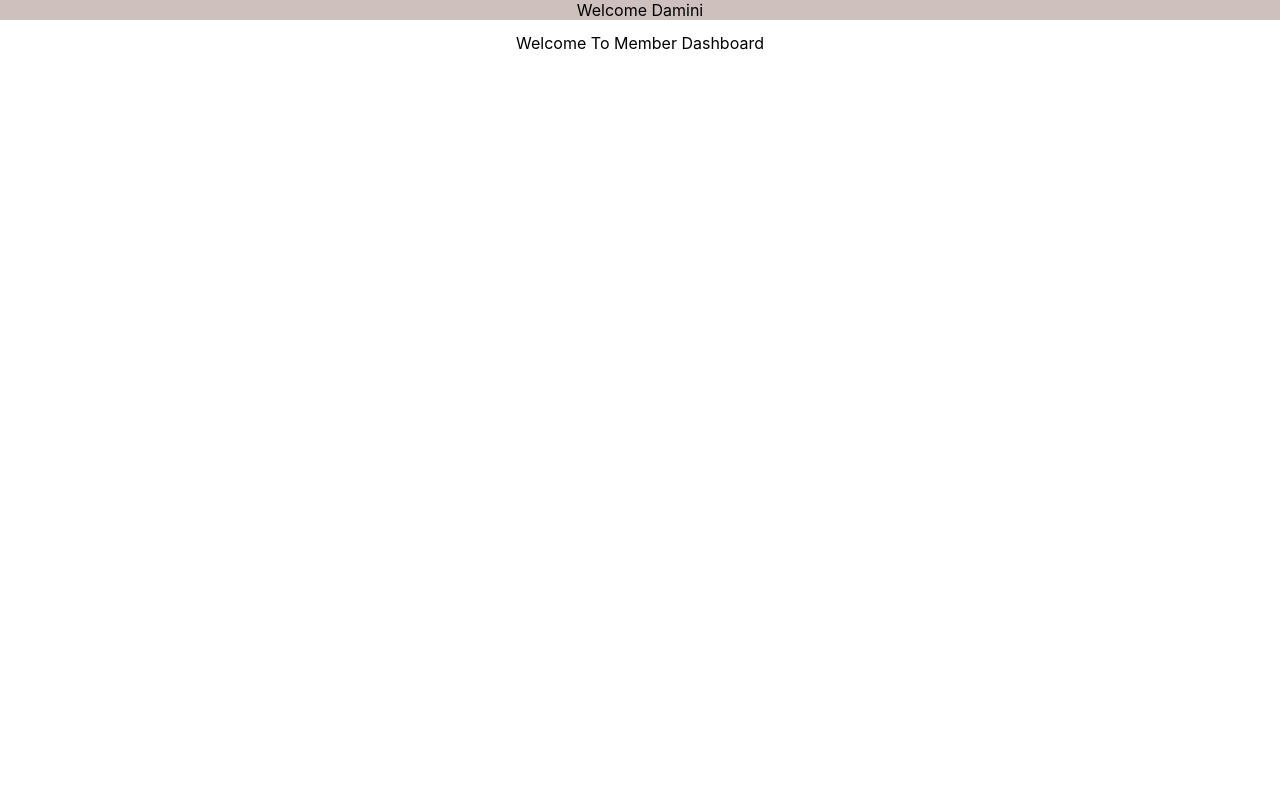
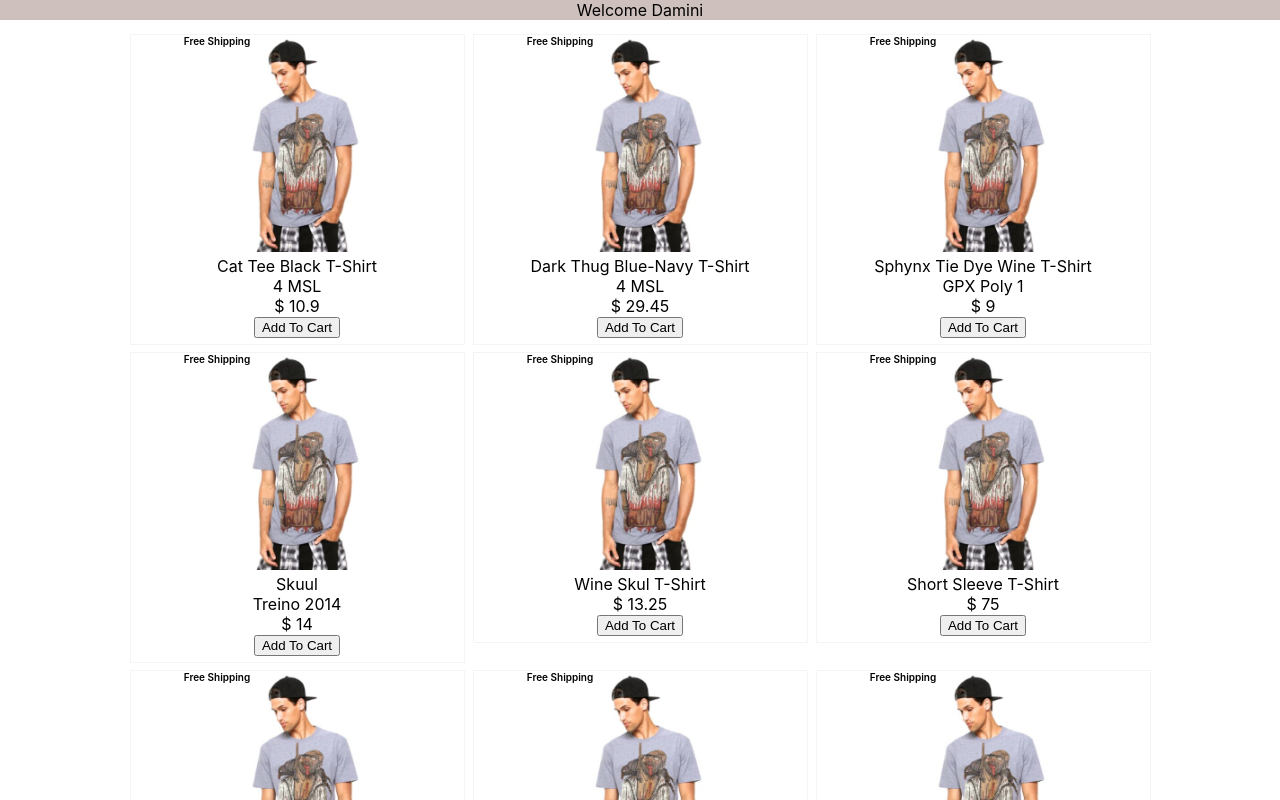
Before and after one commit to Damini25/ReactFirst, a React (Create React App) app: page /member in a window 1280 px wide. Shown: the top 800 px of the page. Built offline with nearby package versions, Linux system fonts and the light colour scheme.

Commit message:
Products part in progress

```diff
--- a/src/assets/mockJson/products.json
+++ b/public/assets/mockJson/products.json
@@ -18,7 +18,7 @@
         "id": 13,
         "sku": 51498472915966366,
         "title": "Dark Thug Blue-Navy T-Shirt",
-        "description": "",
+        "description": "4 MSL",
         "availableSizes": ["M"],
         "style": "Front print and paisley print",
         "price": 29.45,
--- a/src/member/memberRouting.js
+++ b/src/member/memberRouting.js
@@ -1,12 +1,13 @@
 import React from 'react';
 import MemberDashboard from './memberDashBoard/memberDashboard';
 import {Route,Switch, BrowserRouter as Router} from 'react-router-dom';
+import MainProductListing from './products/products';
 
 class MemberRouting extends React.Component {
     render() {
         return <Router>
             <Switch>
-                <Route path="" exact strict component={MemberDashboard}></Route>
+                <Route path="" exact strict component={MainProductListing}></Route>
             </Switch>
         </Router>
     }
--- /dev/null
+++ b/src/member/products/productList/productDetails.css
@@ -0,0 +1,16 @@
+.product-div{
+    border: 1px solid #332b2b0d;
+    margin: 1px 4px 6px;
+    padding: -7px;
+    padding-bottom: 6px;
+    position: relative;
+}
+.product-div img{
+    width: 45%;
+}
+.product-div label{
+    position: absolute;
+    left: 16%;
+    font-weight: 600;
+    font-size: 10px;
+}
--- a/src/member/products/productList/productDetails.js
+++ b/src/member/products/productList/productDetails.js
@@ -1,10 +1,18 @@
 import React from 'react';
+import './productDetails.css';
 
 class ProductDetails extends React.Component {
     render() {
-        <div>
+        return (
+            <div className="product-div">
+                {this.props.productData['isFreeShipping'] ? <label>Free Shipping</label> : ""}
 
-        </div>
+                <img src="./../../../../assets/images/shirt1.jpg"></img>
+                <div>{this.props.productData['title']}</div>
+                <div>{this.props.productData['description']}</div>
+                <div>{this.props.productData['currencyFormat']} {this.props.productData['price']}</div>
+                <button>Add To Cart</button>
+            </div>);
     }
 }
 export default ProductDetails;
--- /dev/null
+++ b/src/member/products/products.css
@@ -0,0 +1,5 @@
+.products_list_main{
+    display: flex;
+    flex-wrap: wrap;
+    justify-content: center;
+}
--- a/src/member/products/products.js
+++ b/src/member/products/products.js
@@ -1,24 +1,45 @@
 import React from 'react';
 import ProductDetails from './productList/productDetails';
 import { fetchProducts } from './productsService';
+import './products.css';
 
 class MainProductListing extends React.Component {
-    componentDidMount(){
+    constructor(props) {
+        super(props);
+        this.state = {
+            productData: []
+        };
+    }
+    componentDidMount() {
         this.getProductData();
     }
 
-    getProductData() {
+    getProductData = () => {
         fetchProducts().then((res) => {
             console.log('getProducts', res);
-            if (res.data.success) {
+            if (res.data) {
+                this.setState({
+                    productData: res.data['products']
+                })
             }
         })
     }
 
     render() {
-        <div>
-            <ProductDetails></ProductDetails>
-        </div>
+        console.log('fffff', this.state.productData);
+        const product = this.state.productData.map((element) => {
+            return <div key={element.id}>
+                    <ProductDetails productData={element}></ProductDetails>
+
+                </div>
+
+
+        })
+        return (
+            <div className="products_list_main">
+                {product}
+            </div>
+        );
     }
 }
 export default MainProductListing;
```
Also changed, not shown: src/assets/mockJson/loginError.json (deleted, +0 -7 lines), src/assets/mockJson/loginSuccess.json (deleted, +0 -10 lines), public/assets/images/shirt1.jpg (added).
